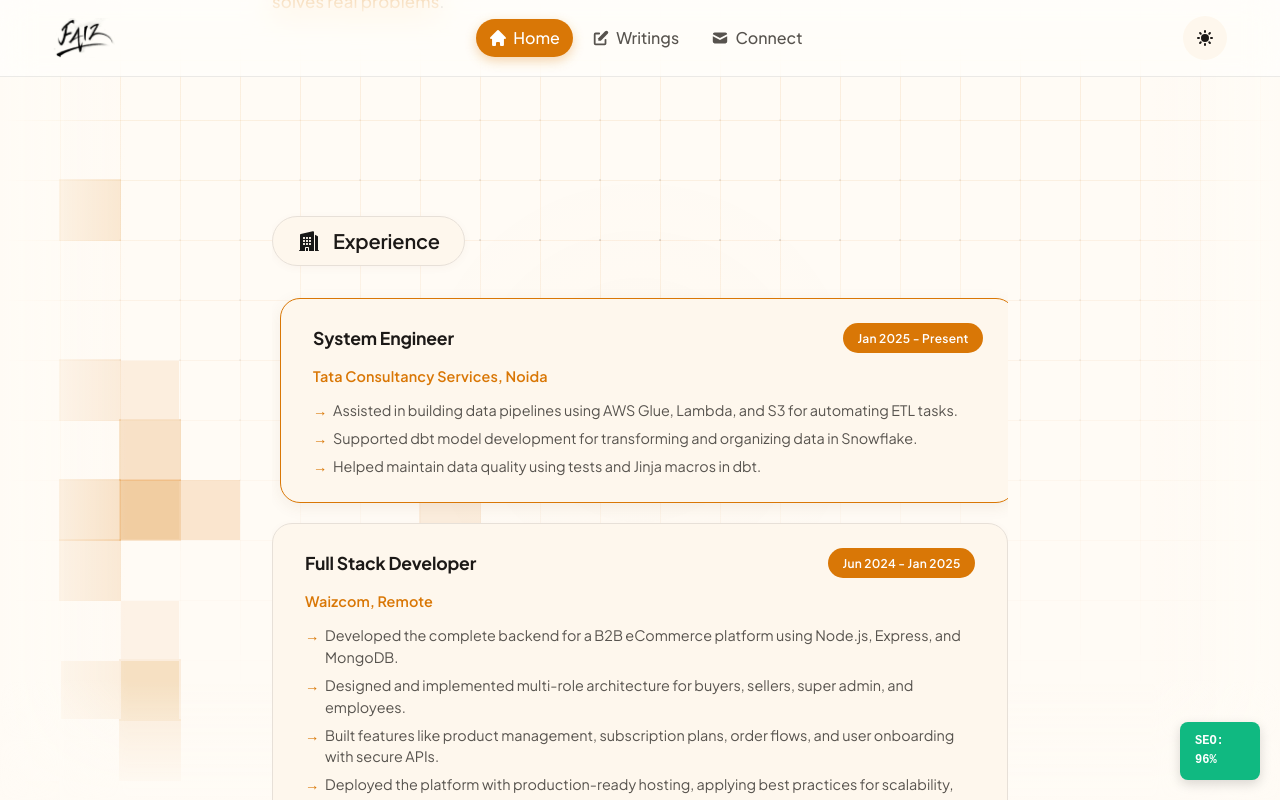
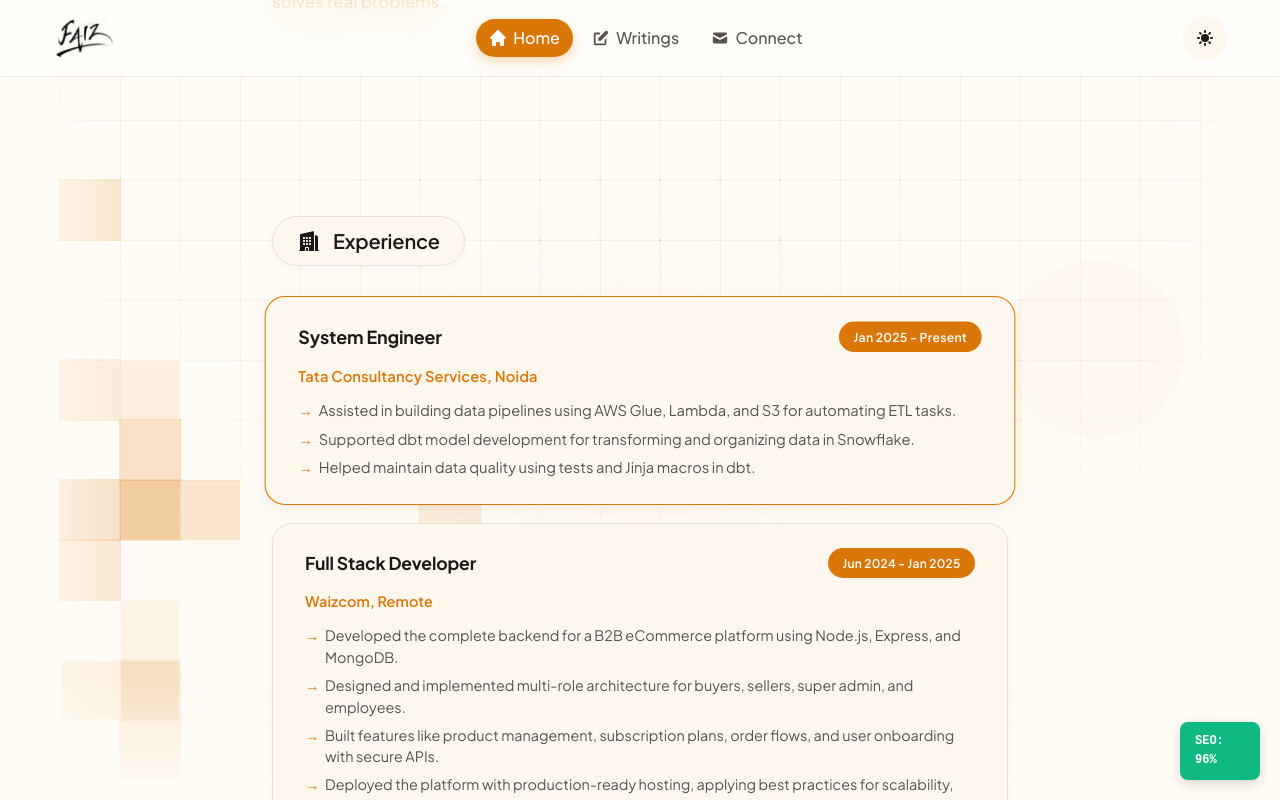
Before and after one commit to faizi-7/faizfolio, a React (Vite) app: page / in a window 1280 px wide. In both pictures the pointer is over the element 640 px from the left and 949 px from the top of the page. Shown: the part 549-1349 px from the top of the page. Built offline with nearby package versions, Linux system fonts and the light colour scheme.

Commit message:
Fix: remove `overflow: hidden` to prevent hero cropping and update timeline item hover transform to `scale`.

```diff
--- a/src/pages/Home.module.css
+++ b/src/pages/Home.module.css
@@ -1,7 +1,7 @@
 .home {
   padding-top: var(--spacing-lg);
   position: relative;
-  overflow: hidden;
+  /* overflow: hidden; Removed to prevent cropping of hero elements */
 }
 
 @keyframes floatBackground {
@@ -299,7 +299,7 @@
 }
 
 .timelineItem:hover {
-  transform: translateX(8px);
+  transform: scale(1.02);
   border-color: var(--accent-color);
   box-shadow: 0 4px 16px var(--shadow-medium);
 }
```
